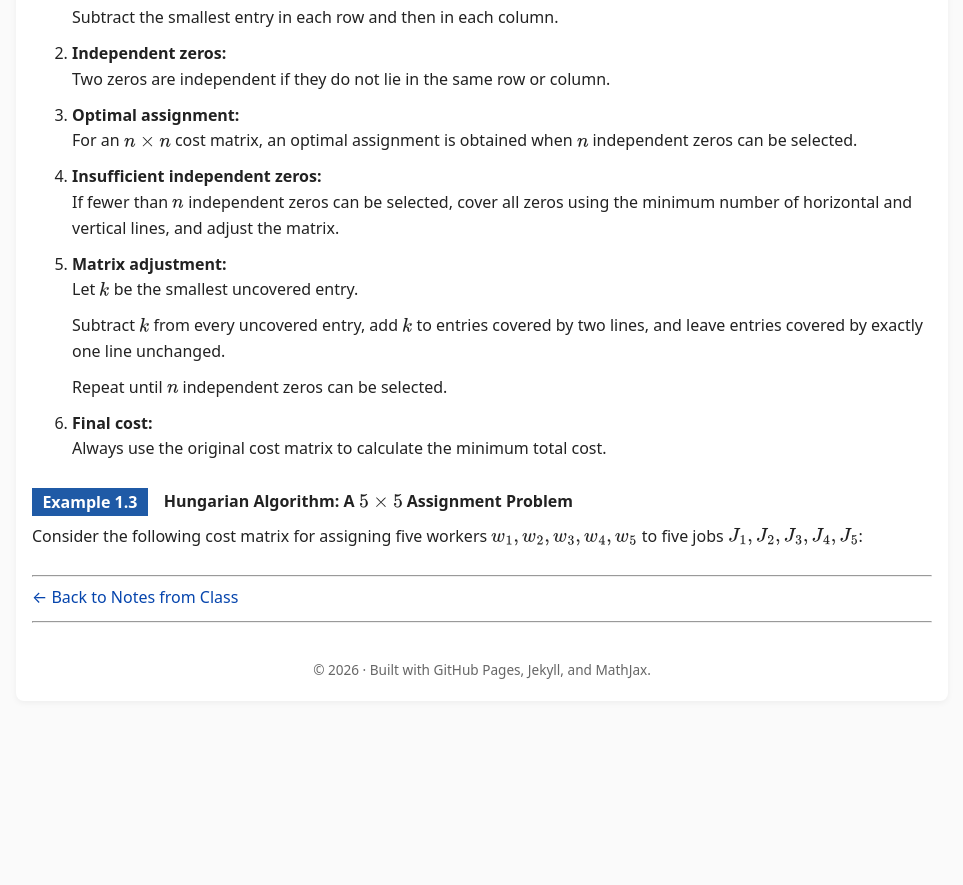
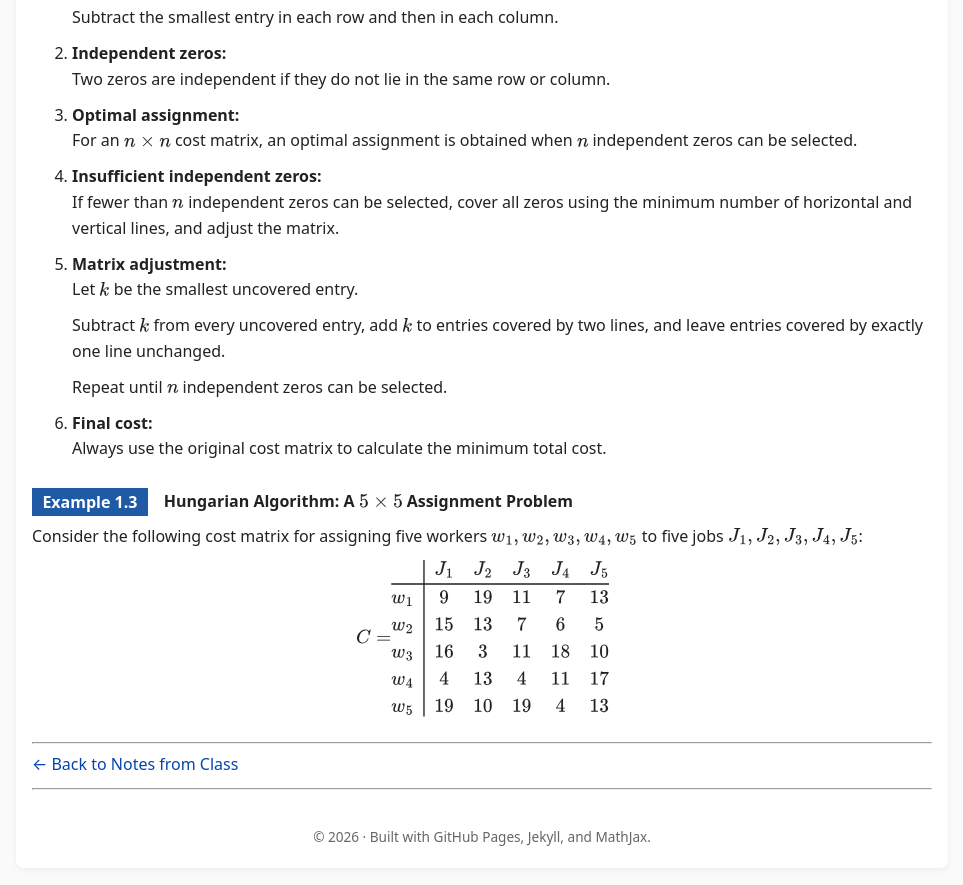
Before and after one commit to SaleemKamaludin/SaleemKamaludin.github.io, a Jekyll site: the page built from courses/math-2276/notes-from-class/supplementary-lecture-6/index.md, in a window 1280 px wide and 900 px high, scrolled down 6317 px. Shown: the top 885 px of the window, without its empty margins (158-1121 px from the left). Built offline with Jekyll 4.4.1, drawn with Linux system fonts in a browser that asks for light colours; before the commit the page ends 7050 px from its top, so only the background shows below that.

Commit message:
Add 5x5 cost matrix to Example 1.3

```diff
--- a/courses/math-2276/notes-from-class/supplementary-lecture-6/index.md
+++ b/courses/math-2276/notes-from-class/supplementary-lecture-6/index.md
@@ -1011,6 +1011,26 @@ C_{\min}
     \(J_1,J_2,J_3,J_4,J_5\):
   </p>
 
+
+  <div id="example-hungarian-five-by-five-original-cost-matrix">
+
+    <div class="display-math">
+
+\[
+C=
+\begin{array}{c|ccccc}
+& J_1 & J_2 & J_3 & J_4 & J_5\\ \hline
+w_1 & 9 & 19 & 11 & 7 & 13\\
+w_2 & 15 & 13 & 7 & 6 & 5\\
+w_3 & 16 & 3 & 11 & 18 & 10\\
+w_4 & 4 & 13 & 4 & 11 & 17\\
+w_5 & 19 & 10 & 19 & 4 & 13
+\end{array}
+\]
+
+    </div>
+
+  </div>
 </div>
 
 
```
